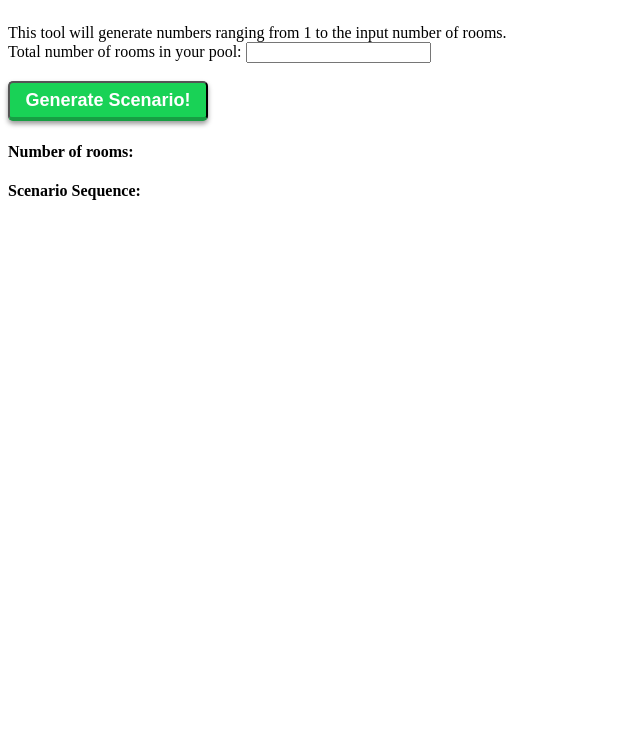
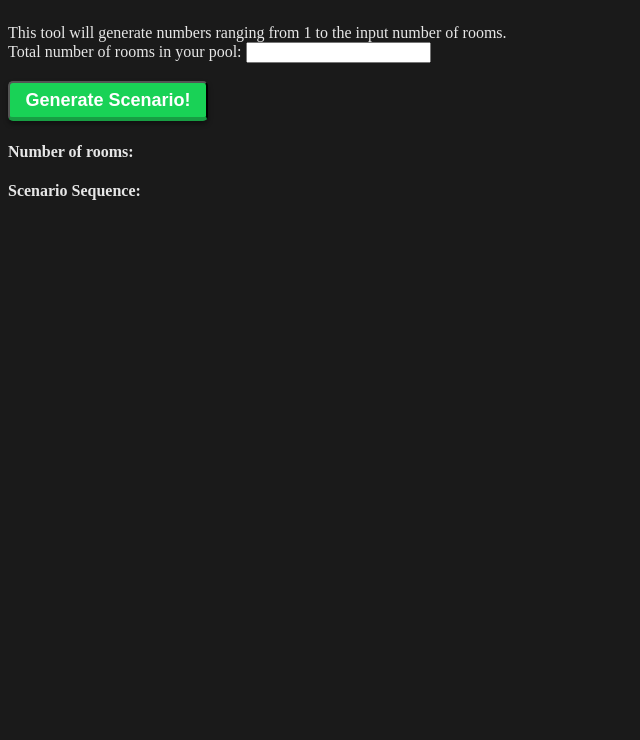
Before and after one commit to tiny-lizard/scenarioGenerator, a plain HTML site: page index.html in a window 1280 px wide. Shown: the part 60-800 px from the top of the page, without its empty margins (0-640 px from the left). Drawn offline with Linux system fonts and the light colour scheme.

Commit message:
Added hardcoded dark mode
added css to apply dark mode to the webpage.

```diff
--- a/index.html
+++ b/index.html
@@ -4,7 +4,7 @@
         <link rel="stylesheet" href="main.css">
     </head>
 
-    <body>
+    <body class="main">
         <h1>Scenario Generator</h1></br>
         <div>
             This tool will generate numbers ranging from 1 to the input number of rooms.</br>
--- a/main.css
+++ b/main.css
@@ -1,3 +1,8 @@
+.main {
+  background-color:rgb(26, 26, 26);
+  color: #e7e7e7;
+  }
+
 button {
     display: flex;
     align-items: center;
```
